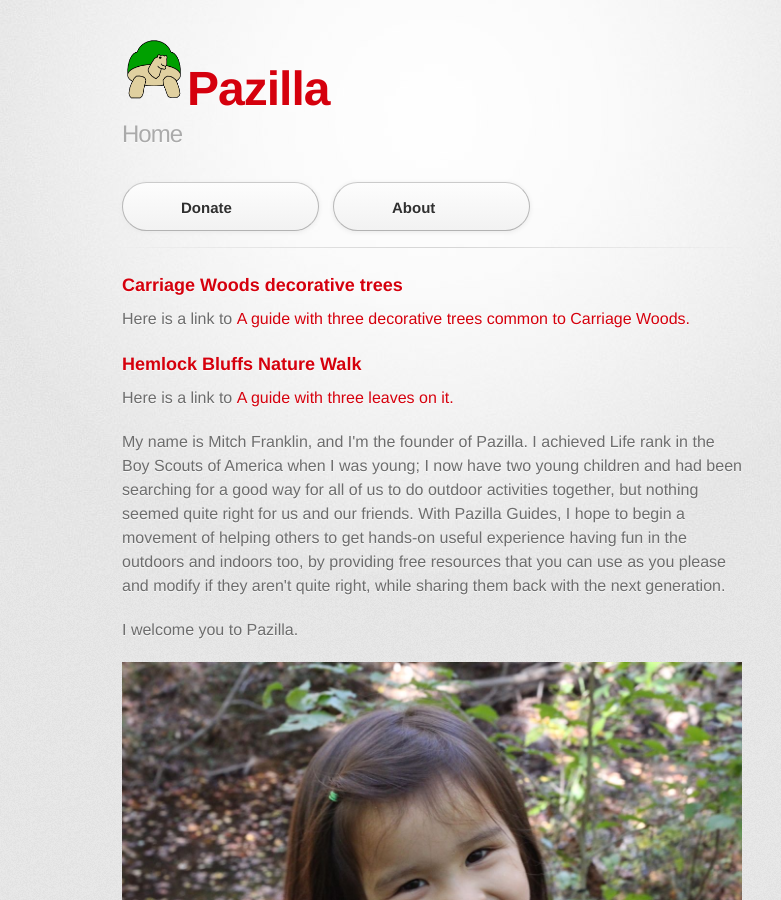
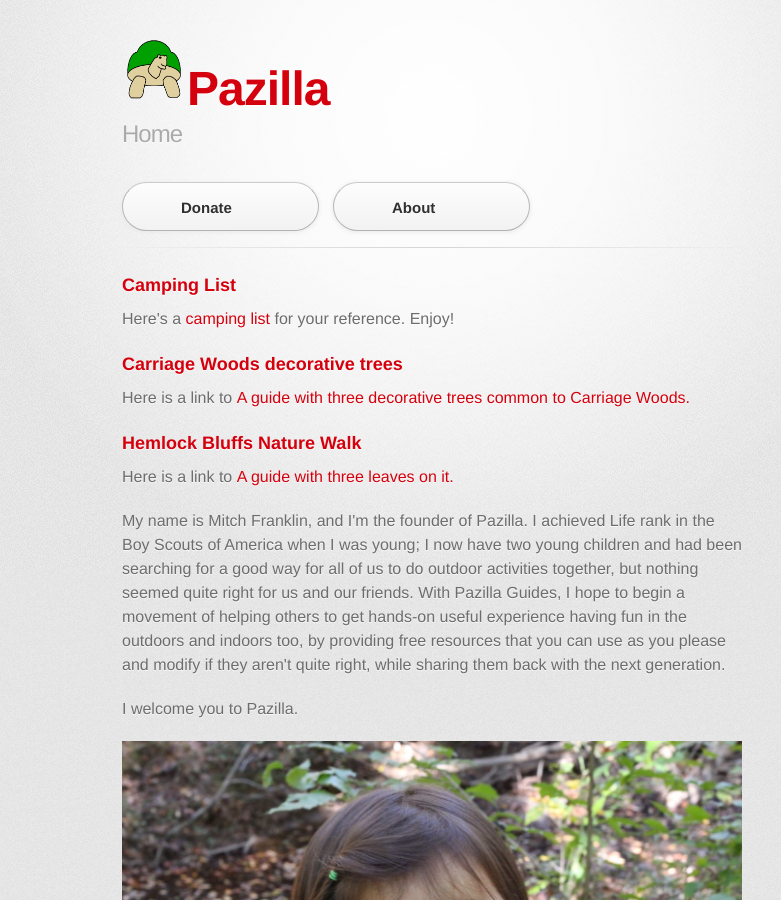
Before and after one commit to pazilla/pazilla.github.io, a Jekyll site: the page built from index.html, in a window 1280 px wide and 900 px high. Shown: the whole window, without its empty margins (208-989 px from the left). Built offline with Jekyll 4.4.1, drawn with Linux system fonts in a browser that asks for light colours; some web fonts are replaced.

Commit message:
Update index.html

```diff
--- a/index.html
+++ b/index.html
@@ -2,6 +2,10 @@
 layout: default
 title: Home
 ---
+
+<h3>Camping List</h3>
+<p>Here's a <a href="camping">camping list</a> for your reference.
+Enjoy!</p>
 
 <h3>Carriage Woods decorative trees</h3>
 <p>Here is a link to <a href="cw-nature.html">A guide with three decorative trees common to Carriage Woods.</a></p>
```
